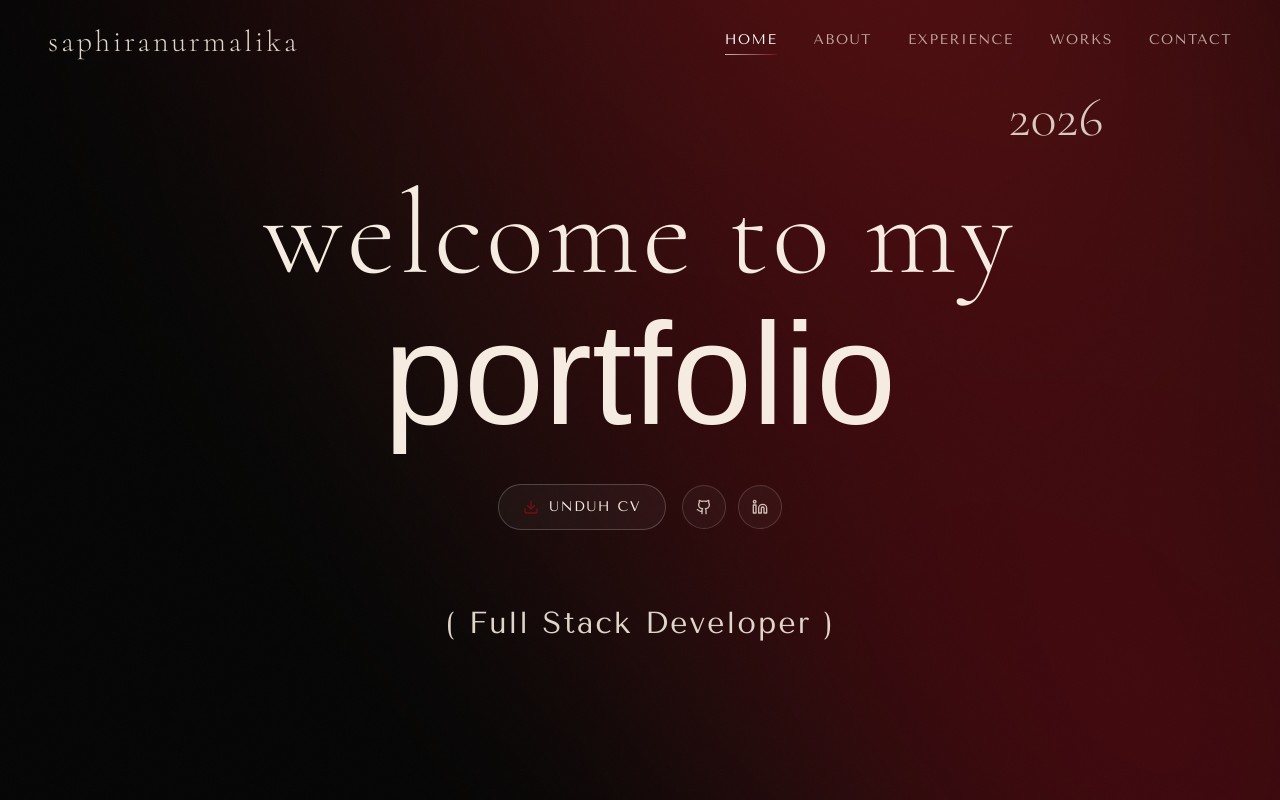
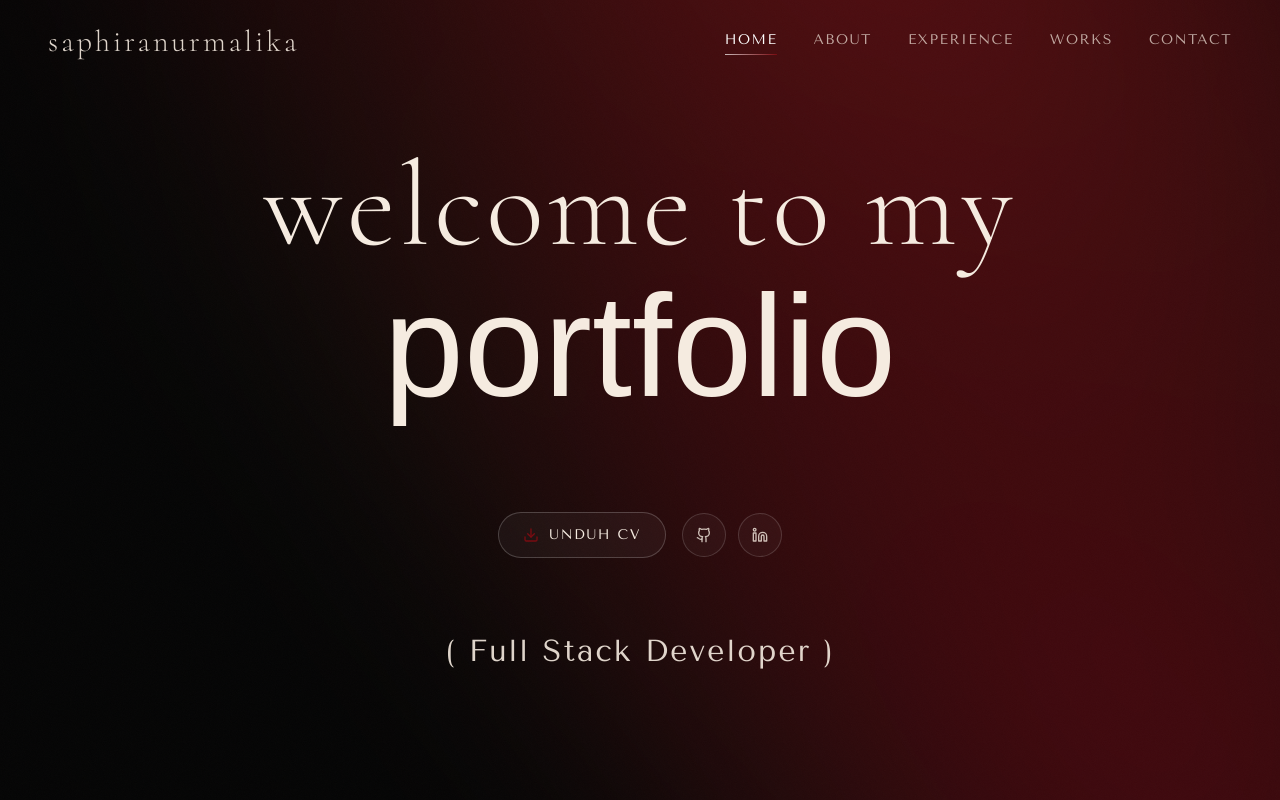
Before and after one commit to sphiranmlika/portfolio, a Next.js app: page / in a window 1280 px wide. Shown: the top 800 px of the page. Built offline with nearby package versions, Linux system fonts and the light colour scheme; a web font is replaced by a local one.

Commit message:
chore: auto-sync 2026-11-24T06:09:36.292Z

```diff
--- a/components/sections/Hero.tsx
+++ b/components/sections/Hero.tsx
@@ -38,30 +38,27 @@ export function Hero() {
           transition={{ duration: 0.8, ease: "easeOut" }}
           className="hero-heading w-full"
         >
-          {/* Editorial Display Heading with Floating 2026 */}
+          {/* Editorial Display Heading */}
           <div className="relative inline-flex items-center justify-center">
             <h1 className="hero-title">
               welcome to my
             </h1>
-            <span className="hero-year">
-              2026
-            </span>
           </div>
 
           {/* Expressive Cursive Text */}
-          <div className="relative inline-flex items-center justify-center max-w-full">
+          <div className="relative inline-flex items-center justify-center max-w-full pb-2">
             <span className="hero-cursive break-words">
               portfolio
             </span>
           </div>
         </motion.div>
 
-        {/* Action Buttons: CV Download & Social Links */}
+        {/* Action Buttons: CV Download & Social Links - diturunkan agar tidak mepet */}
         <motion.div
           initial={{ opacity: 0, y: 15 }}
           animate={{ opacity: 1, y: 0 }}
           transition={{ duration: 0.8, delay: 0.35, ease: "easeOut" }}
-          className="flex flex-wrap items-center justify-center gap-4 mt-8 sm:mt-10 md:mt-12"
+          className="flex flex-wrap items-center justify-center gap-4 mt-14 sm:mt-18 md:mt-22 lg:mt-24"
         >
           {/* Download CV */}
           <a
```
